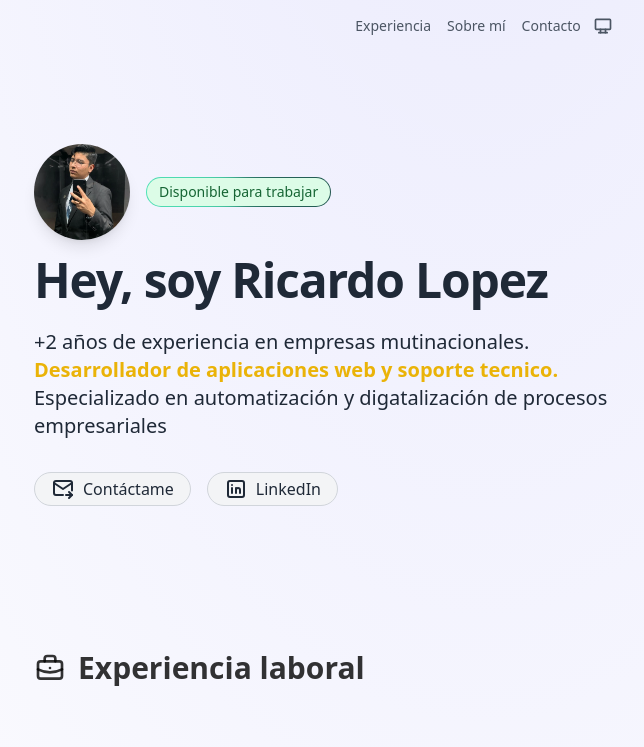
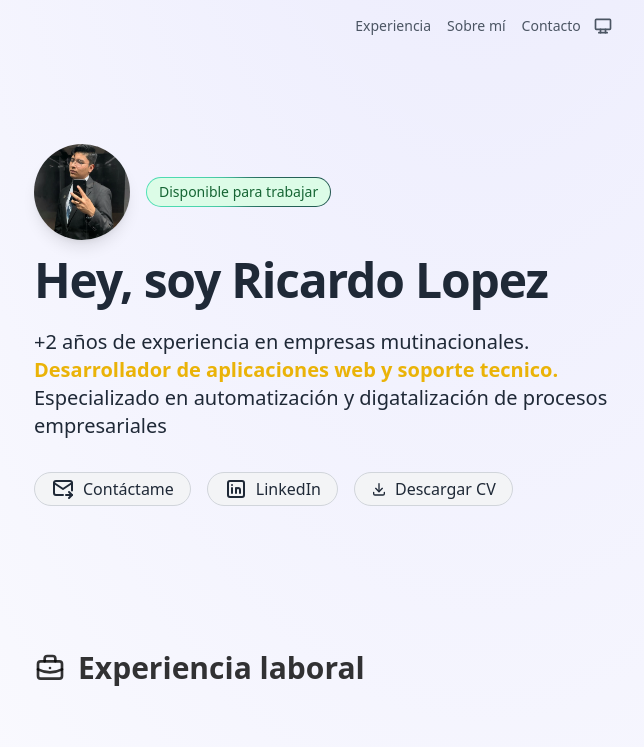
Before and after one commit to RichardSW6/portafolios, an Astro site: page / in a window 1280 px wide. Shown: the top 747 px of the page, without its empty margins (158-802 px from the left). Built offline with nearby package versions, Linux system fonts and the light colour scheme; Astro itself is replaced by a stand-in of ours.

Commit message:
agrega descarga de cv

```diff
--- a/src/components/Hero.astro
+++ b/src/components/Hero.astro
@@ -3,6 +3,7 @@ const personalImageAlt = "Miguel Ángel";
 import Badge from "@/components/Badge.astro";
 import LinkedInIcon from "@/components/icons/LinkedIn.astro";
 import MailIcon from "@/components/icons/Mail.astro";
+import DownloadIcon from "@/components/icons/Download.astro";
 import SocialPill from "@/components/SocialPill.astro";
 ---
 
@@ -43,5 +44,12 @@ import SocialPill from "@/components/SocialPill.astro";
       <LinkedInIcon class="size-4" />
       LinkedIn
     </SocialPill>
+    <SocialPill
+      href="/CV_Ricardo_Lopez_Informatica.pdf"
+      download="CV_Ricardo_Lopez_Informatica.pdf"
+    >
+      <DownloadIcon class="size-4" />
+      Descargar CV
+    </SocialPill>
   </nav>
 </div>
--- /dev/null
+++ b/src/components/icons/Download.astro
@@ -0,0 +1,17 @@
+<svg
+  {...Astro.props}
+  xmlns="http://www.w3.org/2000/svg"
+  width="24"
+  height="24"
+  viewBox="0 0 24 24"
+  fill="none"
+  stroke="currentColor"
+  stroke-width="2"
+  stroke-linecap="round"
+  stroke-linejoin="round"
+>
+  <path stroke="none" d="M0 0h24v24H0z" fill="none"></path>
+  <path d="M4 17v2a2 2 0 0 0 2 2h12a2 2 0 0 0 2 -2v-2"></path>
+  <path d="M7 11l5 5l5 -5"></path>
+  <path d="M12 4l0 12"></path>
+</svg>
```
Also changed, not shown: 1 other file.
